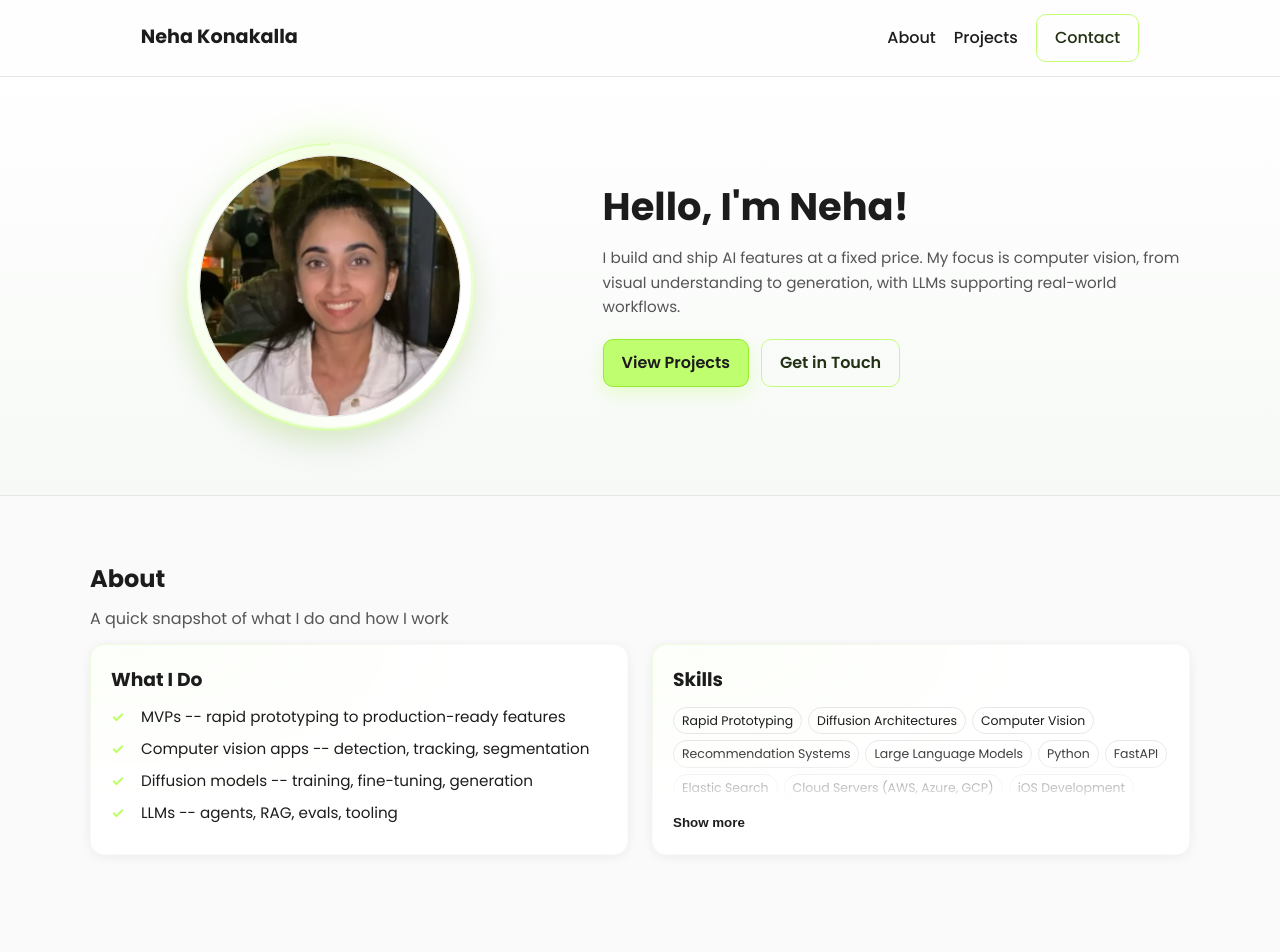
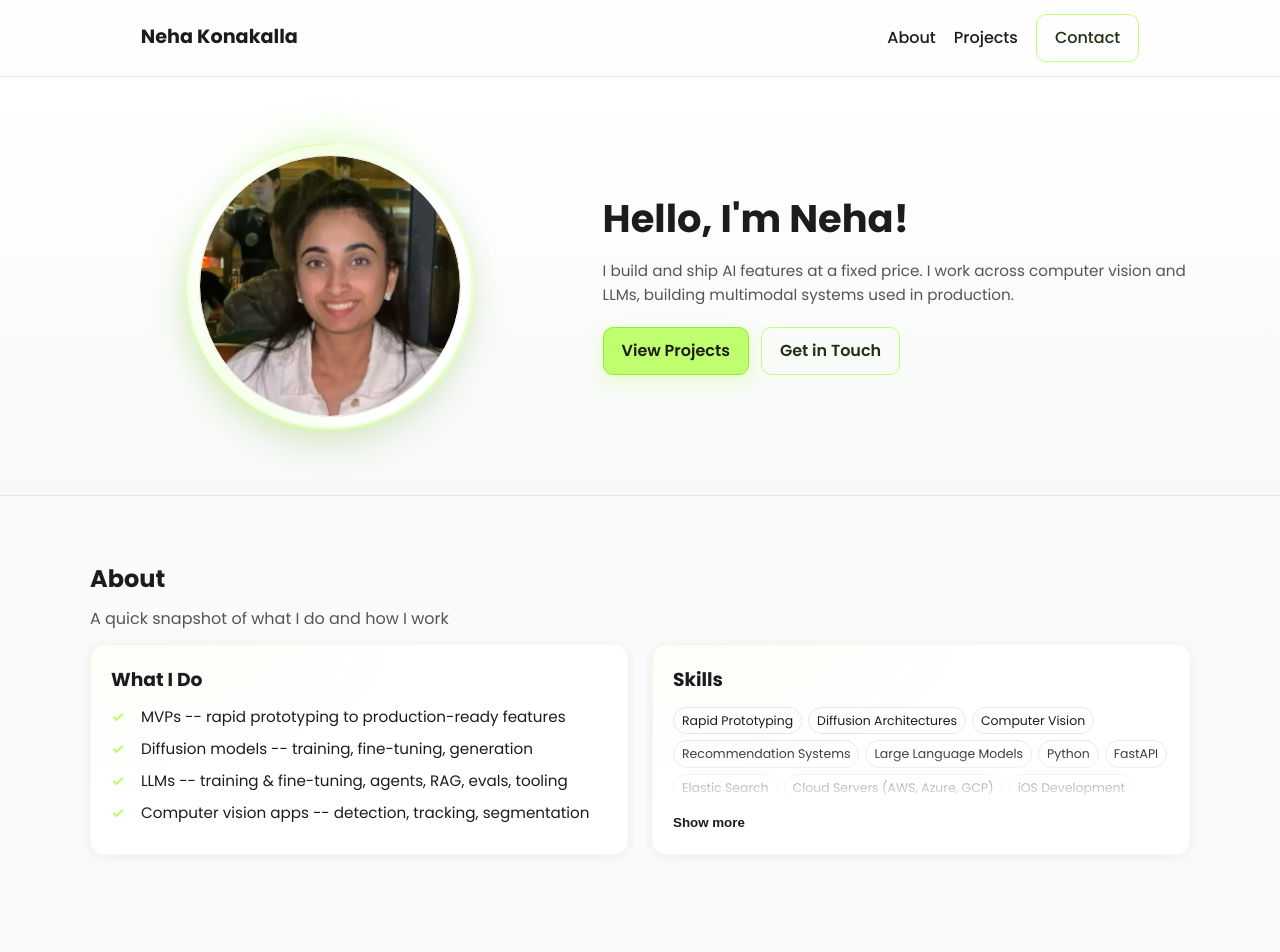
Before and after one commit to nehakonakalla/personal-site, a plain HTML site: page index.html in a window 1280 px wide. Shown: the top 952 px of the page. Drawn offline with Linux system fonts and the light colour scheme.

Commit message:
Add files via upload

```diff
--- a/index.html
+++ b/index.html
@@ -37,7 +37,7 @@
       </div>
       <div>
         <h1>Hello, I'm Neha!</h1>
-        <p>I build and ship AI features at a fixed price. My focus is computer vision, from visual understanding to generation, with LLMs supporting real-world workflows.</p>
+        <p>I build and ship AI features at a fixed price. I work across computer vision and LLMs, building multimodal systems used in production.</p>
         <div class="hero-actions">
           <a href="#projects" class="btn btn-primary">View Projects</a>
           <a href="#contact" class="btn btn-outline">Get in Touch</a>
@@ -56,9 +56,9 @@
           <h3>What I Do</h3>
           <ul class="service-list">
             <li>MVPs -- rapid prototyping to production-ready features</li>
+            <li>Diffusion models -- training, fine-tuning, generation</li>
+            <li>LLMs -- training & fine-tuning, agents, RAG, evals, tooling</li>
             <li>Computer vision apps -- detection, tracking, segmentation</li>
-            <li>Diffusion models -- training, fine-tuning, generation</li>
-            <li>LLMs -- agents, RAG, evals, tooling</li>
           </ul>
         </div>
         <div class="card">
@@ -209,7 +209,7 @@
 
   <footer class="footer">
     <div class="container">
-      <p>© <span id="year"></span> Your Name. All rights reserved.</p>
+      <p>© <span id="year"></span> Neha Konakalla. All rights reserved.</p>
     </div>
   </footer>
 
```
